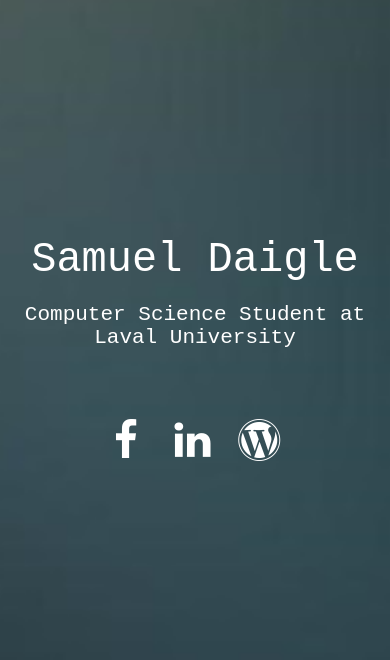
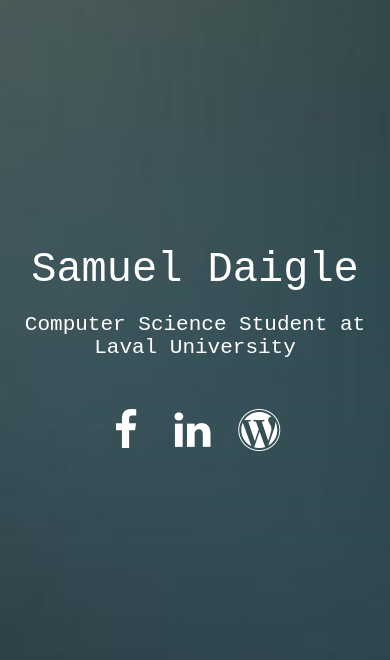
Before and after one commit to SamuelDaigle/samueldaigle.github.io, a PHP site: page / in a window 390 px wide. Shown: the part 316-976 px from the top of the page. Run offline with PHP 8.4, Linux system fonts and the light colour scheme.

Commit message:
Mobile tests.

```diff
--- a/css/stylish-portfolio.css
+++ b/css/stylish-portfolio.css
@@ -383,7 +383,7 @@ footer {
 }
 
 #top {
-	min-height: 400px;
+	min-height: 500px;
 }
 
 #to-top {
--- a/index.html
+++ b/index.html
@@ -88,7 +88,6 @@
 			<br>
             <h1 id="top-title">Samuel Daigle</h1>
 			<h3 id="top-desc">Computer Science Student at Laval University</h3>
-            <br>
             <br>
             <br>
 			<ul class="list-inline">
```
